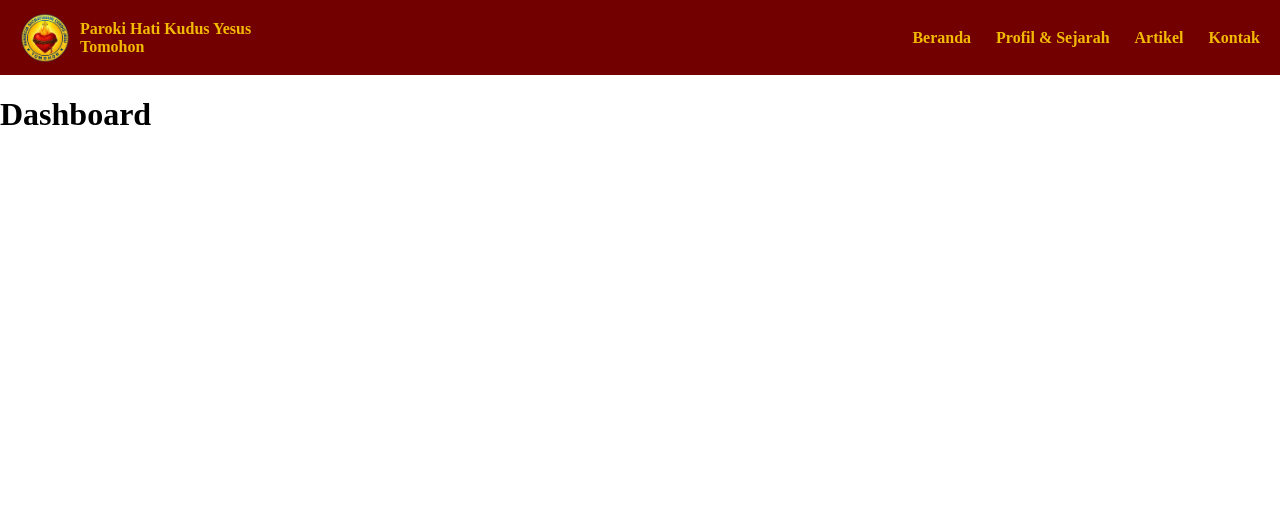
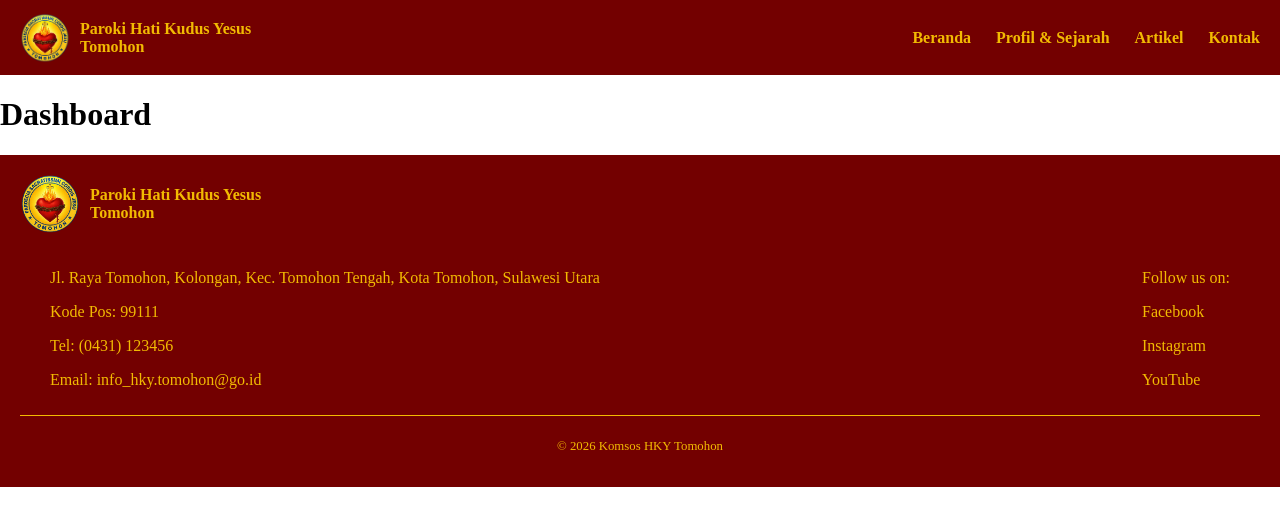
Before and after one commit to srmpandejlaki/Website-HKY, a React (Vite) app: page /dashboard in a window 1280 px wide. Shown: the top 526 px of the page. Built offline with nearby package versions, Linux system fonts and the light colour scheme.

Commit message:
buat footer

```diff
--- /dev/null
+++ b/src/shared/layouts/MainLayout/Footer.jsx
@@ -0,0 +1,33 @@
+import React from "react";
+import LogoHKY from "../../../assets/images/logo-hky-tomohon.png";
+
+function Footer() {
+  return (
+    <footer className="footer">
+      <div className="logo">
+        <img src={LogoHKY} alt="Logo HKY" className="logo-hky" />
+        <h4>Paroki Hati Kudus Yesus <br /> Tomohon</h4>
+      </div>
+      <div className="middle-footer">
+        <div className="contacts">
+          <p>Jl. Raya Tomohon, Kolongan, Kec. Tomohon Tengah, Kota Tomohon, Sulawesi Utara</p>
+          <p>Kode Pos: 99111</p>
+          <p>Tel: (0431) 123456</p>
+          <p>Email: info_hky.tomohon@go.id</p>
+        </div>
+        <div className="social-media">
+          <p>Follow us on:</p>
+          <p className="lists"><a href="https://www.facebook.com/hky.tomohon" target="_blank" rel="noopener noreferrer">Facebook</a></p>
+          <p className="lists"><a href="https://www.instagram.com/hky.tomohon" target="_blank" rel="noopener noreferrer">Instagram</a></p>
+          <p className="lists"><a href="https://www.youtube.com/hky.tomohon" target="_blank" rel="noopener noreferrer">YouTube</a></p>
+        </div>
+      </div>
+      <div className="yellow-line"></div>
+      <div className="copyright">
+        <p>&copy; 2026 Komsos HKY Tomohon</p>
+      </div>
+    </footer>
+  );
+}
+
+export default Footer;
--- a/src/shared/layouts/MainLayout/MainLayout.jsx
+++ b/src/shared/layouts/MainLayout/MainLayout.jsx
@@ -1,12 +1,14 @@
 import React from "react";
 import { Outlet } from "react-router-dom";
 import Header from "./Header";
+import Footer from "./Footer";
 
 function MainLayout() {
   return (
     <div>
       <Header />
       <Outlet />
+      <Footer />
     </div>
   );
 }
--- a/src/shared/styles/_navigation.scss
+++ b/src/shared/styles/_navigation.scss
@@ -15,8 +15,6 @@
     gap: 15px;
 
     a {
-      color: $tertiary-color;
-      text-decoration: none;
       font-weight: bold;
 
       &:hover {
--- a/src/styles/main.scss
+++ b/src/styles/main.scss
@@ -5,6 +5,11 @@ body {
   box-sizing: border-box;
   margin: 0;
   padding: 0;
+}
+
+a {
+  text-decoration: none;
+  color: $tertiary-color;
 }
 
 .button {
@@ -35,3 +40,36 @@ body {
   align-items: center;
   gap: 10px;
 }
+
+//footer
+.footer {
+  background-color: $secondary-color;
+  color: $tertiary-color;
+  padding: 10px 20px;
+
+  .logo-hky {
+    width: 60px;
+  }
+}
+
+.copyright {
+  font-size: 0.8rem;
+  text-align: center;
+  padding: 10px 0;
+}
+
+.middle-footer {
+  display: flex;
+  justify-content: center;
+  justify-content: space-between;
+  padding: 10px 30px;
+}
+
+// .social-media {
+//   width: 150px;
+// }
+
+.yellow-line {
+  height: 1px;
+  background-color: $tertiary-color;
+}
```
